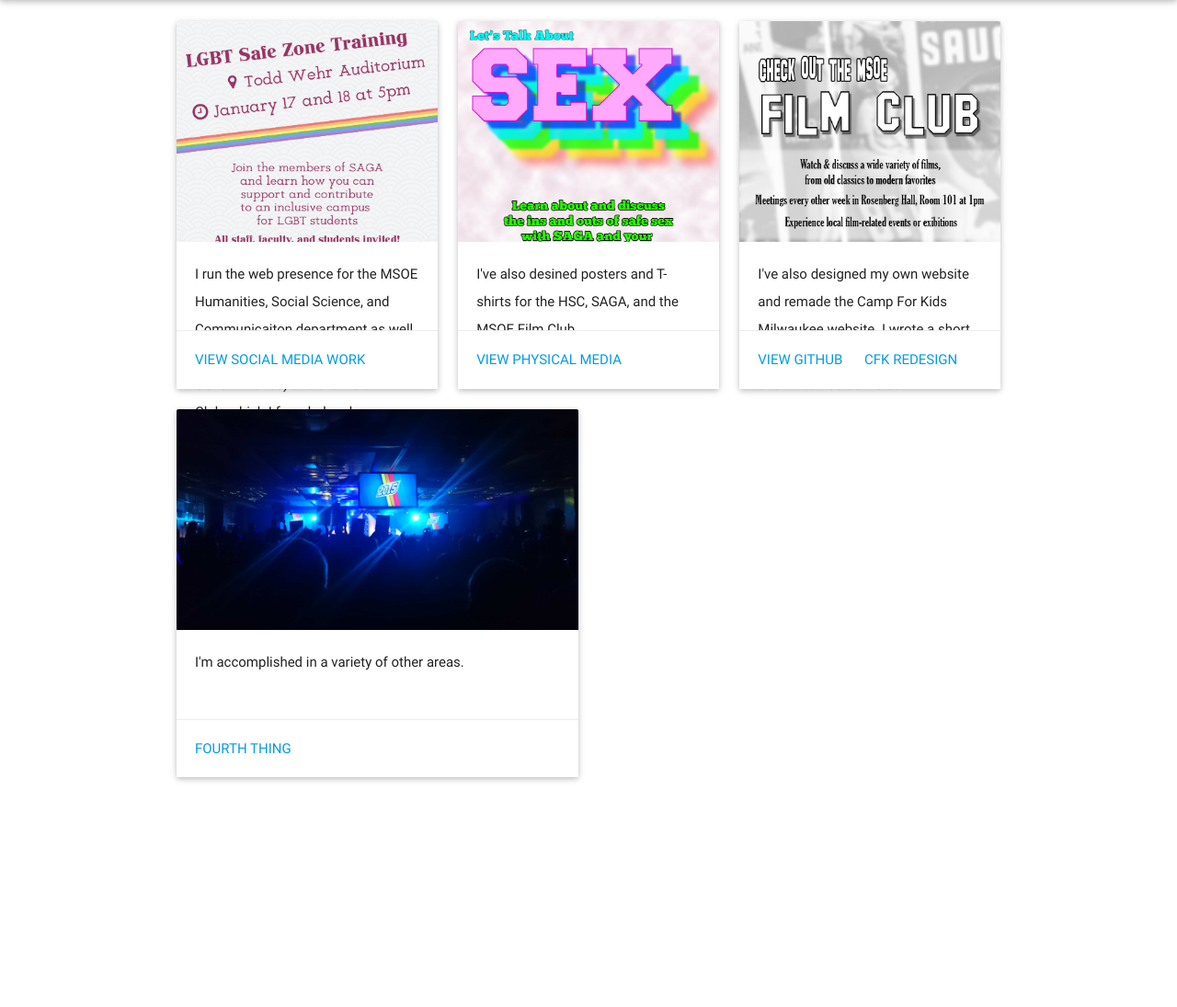
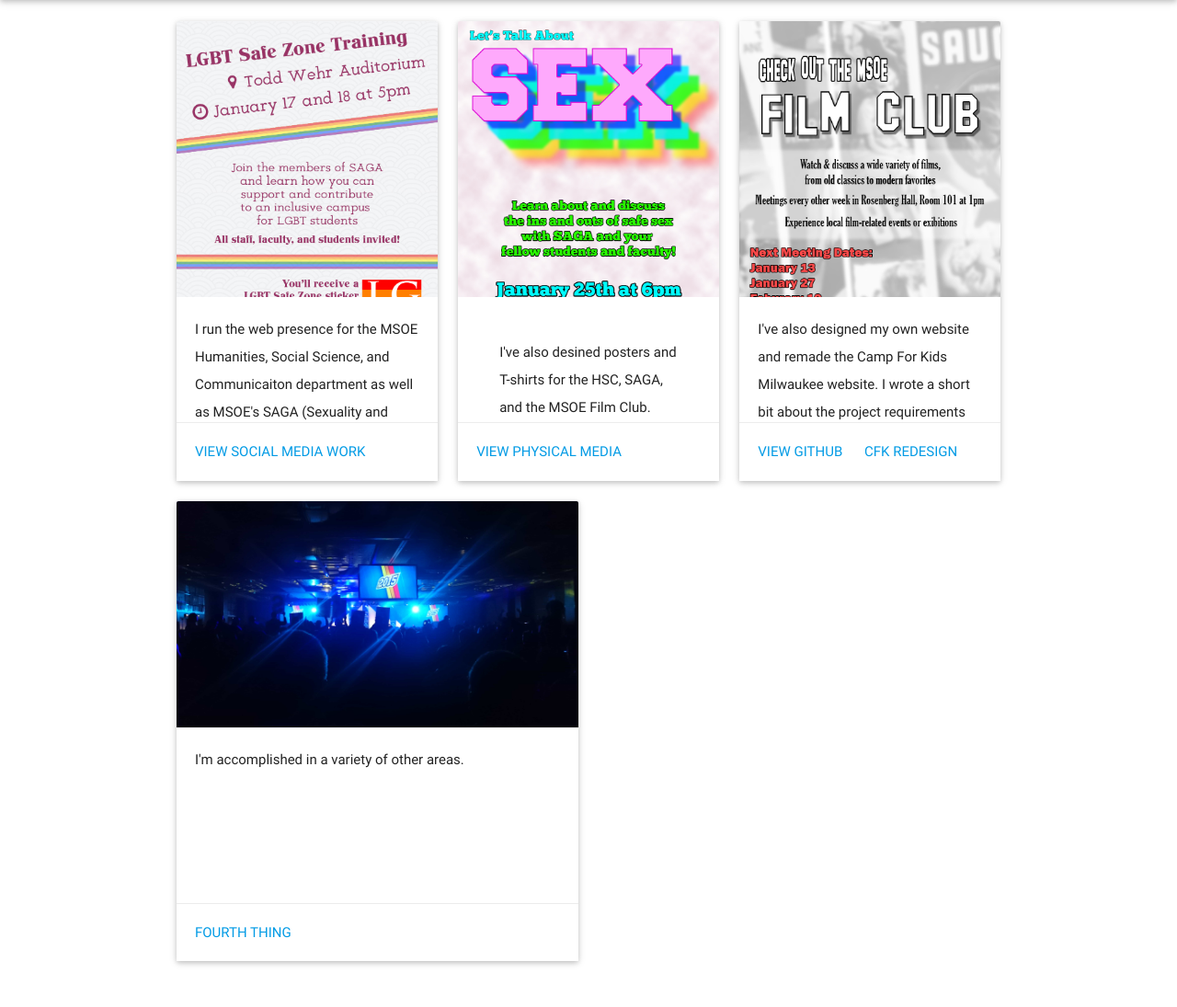
Before and after one commit to ianhyzy/blog.ian.gay, a PHP site: page /pages/portfolio.html in a window 1280 px wide. Shown: the part 64-1159 px from the top of the page at 92% size. Before the commit the page ends 914 px from the top, so only its background shows below. Run offline with PHP 8.4, Linux system fonts and the light colour scheme; some libraries are stand-ins or nearby versions.

Commit message:
portfolio tweaks
materialize.css has come a long way and has some new features I want to
use.

```diff
--- a/css/style.css
+++ b/css/style.css
@@ -73,7 +73,7 @@ footer.page-footer {
   min-height: 300px;
 }
 .shadow {
-  text-shadow: 4px 2px 4px #696969;
+  text-shadow: 2px 1px 1px #696969;
 }
 .card-content {
   min-height: 200px;
--- a/index.html
+++ b/index.html
@@ -68,7 +68,7 @@
       <div class="row">
         <div class="col s12 m12 l6">
           <div class="valign-wrapper me">
-            <div class="card medium hoverable">
+            <div class="card large hoverable">
               <div class="card-image">
                 <img src="images/berlin-cover.jpg">
                 <span class="card-title shadow"><div class="viewable">About Me</div></span>
@@ -84,7 +84,7 @@
         </div>
         <div class="col s12 m12 l6">
           <div class="valign-wrapper me">
-            <div class="card medium hoverable">
+            <div class="card large hoverable">
               <div class="card-image">
                 <img src="./images/cfk-new.JPG">
                 <span class="card-title shadow"><div class="viewable">Camp for Kids Redesign</div></span>
--- a/pages/portfolio.html
+++ b/pages/portfolio.html
@@ -54,7 +54,7 @@
       <div class="row">
         <div class="col s12 m6 l4">
           <div class="valign-wrapper me">
-            <div class="card medium hoverable">
+            <div class="card large hoverable">
               <div class="card-image">
                 <!-- TODO: crop images for fit -->
                 <img src="../images/safezone.jpg">
@@ -70,11 +70,11 @@
         </div>
         <div class="col s12 m6 l4">
           <div class="valign-wrapper me">
-            <div class="card medium hoverable">
+            <div class="card large hoverable">
               <div class="card-image">
                 <img src="../images/sex.jpg">
               </div>
-              <div class="card-content">
+              <div class="card-stacked">
                 <p>I've also desined posters and T-shirts for the HSC, SAGA, and the MSOE Film Club.</p>
               </div>
               <div class="card-action">
@@ -85,7 +85,7 @@
         </div>
         <div class="col s12 m6 l4">
           <div class="valign-wrapper me">
-            <div class="card medium hoverable">
+            <div class="card large hoverable">
               <div class="card-image">
                 <img src="../images/filmclub.jpg">
               </div>
@@ -95,14 +95,14 @@
               <div class="card-action">
                 <a href="https://github.com/ianhyzy/ianhyzy.me" target="_blank">View GitHub</a>
                 <!-- TODO: fix url -->
-                <a href="#" target="_blank">CFK redesign</a>
+                <a class="modal-trigger" href="#modal1">CFK redesign</a>
               </div>
             </div>
           </div>
         </div>
         <div class="col s12 m6 l6">
           <div class="valign-wrapper me">
-            <div class="card medium hoverable">
+            <div class="card large hoverable">
               <div class="card-image">
                 <img src="../images/pbl.jpg">
               </div>
@@ -122,6 +122,20 @@
   </div>
   </div>
 
+  <!-- modals go down here, main page content is done -->
+
+  <div id="modal1" class="modal">
+    <div class="modal-content">
+      <h4>About the Redesign</h4>
+      <p>I started the redesign with a partner in October 2015. We used Wordpress becuase the client wanted to be able to easily update and edit the site in the future. They gave us the copy and images, and a list of few things they wanted (such as the footer
+        with logo and hit counter). I found an excellent theme to start with and had the first prototype done in a few days. The new site works great on screens of all sizes and shapes and it's easier than ever for parents to find camps that are right
+        for their kids.</p>
+    </div>
+    <div class="modal-footer">
+      <a href="#!" class=" modal-action modal-close waves-effect waves-green btn-flat">close window</a>
+    </div>
+  </div>
+
   <!--  Scripts-->
   <script src="https://code.jquery.com/jquery-2.1.1.min.js"></script>
   <script src="https://cdnjs.cloudflare.com/ajax/libs/materialize/0.97.8/js/materialize.min.js"></script>
```
